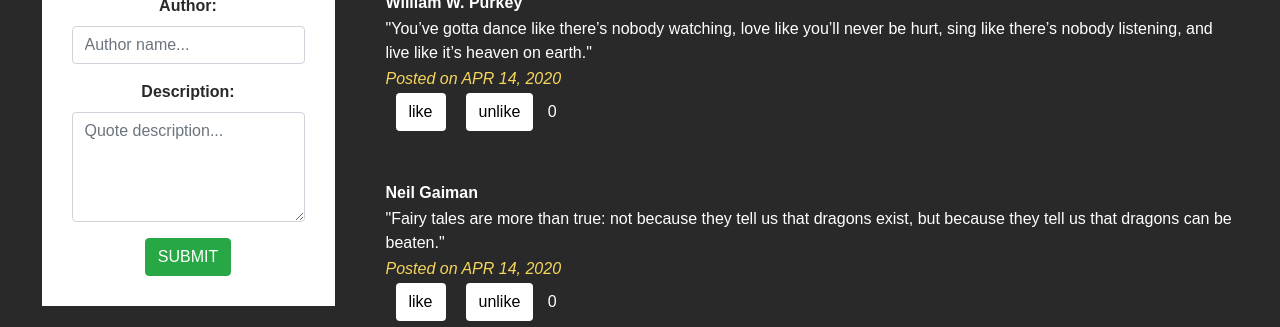
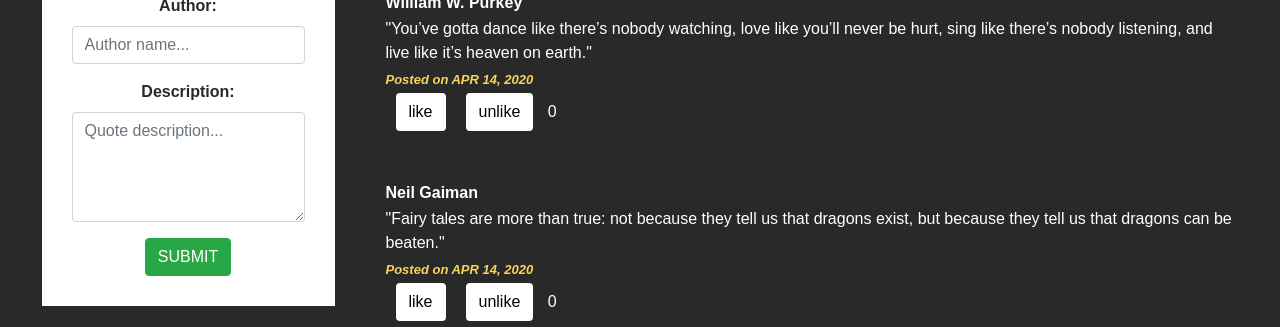
Before and after one commit to msyoki/Angular-week-1-IP, an Angular app: page / in a window 1280 px wide. Shown: the part 431-758 px from the top of the page. Built offline with nearby package versions, Linux system fonts and the light colour scheme.

Commit message:
add styling to time display

```diff
--- a/src/app/quote/quote.component.css
+++ b/src/app/quote/quote.component.css
@@ -60,4 +60,6 @@
 
 i{
     color: #F6D55C;
+    font-size: small;
+    font-weight: bold;
  }
```
